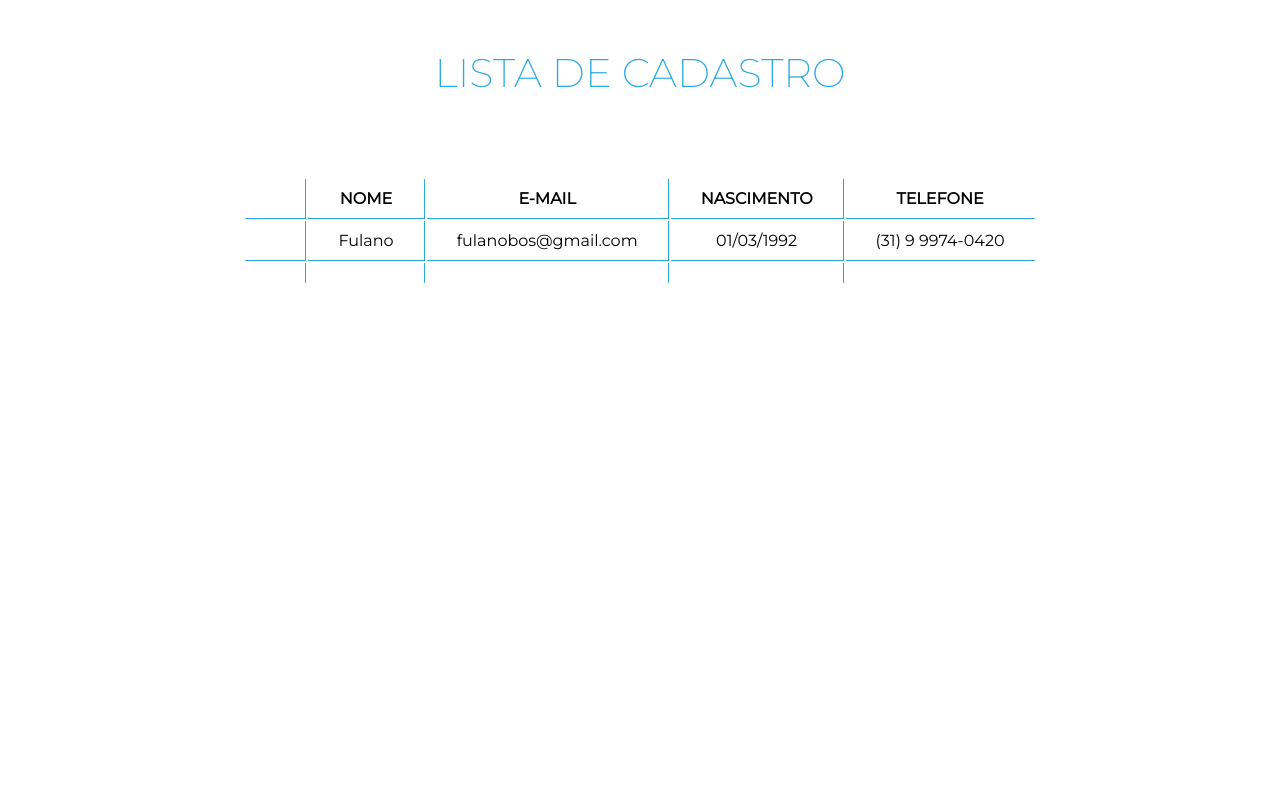
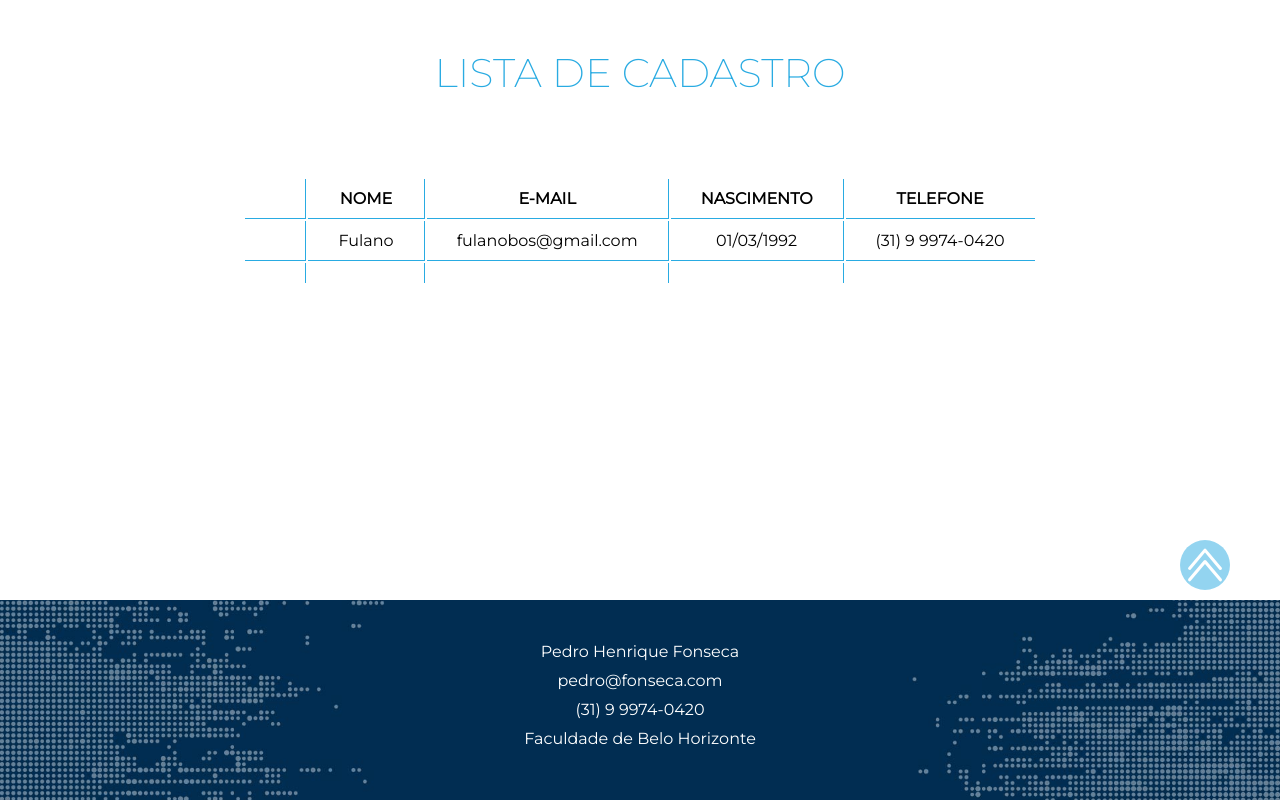
Before and after one commit to PedroFonseca13/teste-IN8, a React (Create React App) app in the folder aplication/front-end/: page /users in a window 1280 px wide. Built offline with nearby package versions, Linux system fonts and the light colour scheme.

Commit message:
refactor: refatorada a pag User para implementar o botão de voltar a home

```diff
--- a/aplication/front-end/src/pages/Users/index.js
+++ b/aplication/front-end/src/pages/Users/index.js
@@ -1,12 +1,16 @@
 import React from 'react';
+import { Link } from 'react-router-dom';
+import Footer from '../../components/Footer';
+import Icon from '../../assets/img/topo-pag.svg';
 import './users.css';
 
 function index() {
 	return (
+		<>
 			<div id="table">
 				<div className="container">
 					<h3 className="table-title">Lista de cadastro</h3>
-				<table>
+					<table className="table">
 						<tr>
 							<th></th>
 							<th>nome</th>
@@ -29,8 +33,15 @@ function index() {
 							<td className="td-bottom"></td>
 						</tr>
 					</table>
+					<span>
+						<Link to="/">
+							<img src={ Icon } alt="Voltar para Home" className="topo-home" />
+						</Link>
+					</span>
 				</div>
 			</div>
+			<Footer />
+		</>
 	);
 }
 
--- a/aplication/front-end/src/pages/Users/users.css
+++ b/aplication/front-end/src/pages/Users/users.css
@@ -1,7 +1,5 @@
 #table {
-  /* border: 1px solid #000; */
   text-align: center;
-  height: 100vh;
   margin: 0 auto;
 }
 
@@ -11,11 +9,7 @@
   padding-top: 3rem;
 }
 
-.table-container {
-
-}
-
-table {
+.table {
   margin: 5rem auto 0;
 }
 
@@ -37,3 +31,10 @@ th:last-child, td:last-child {
 .td-bottom {
   border-bottom: none;
 }
+
+.topo-home {
+  position: absolute;
+  bottom: 210px;
+  right: 50px;
+  width: 50px;
+}
```
Lines whose indentation alone changed are shown as unchanged.
